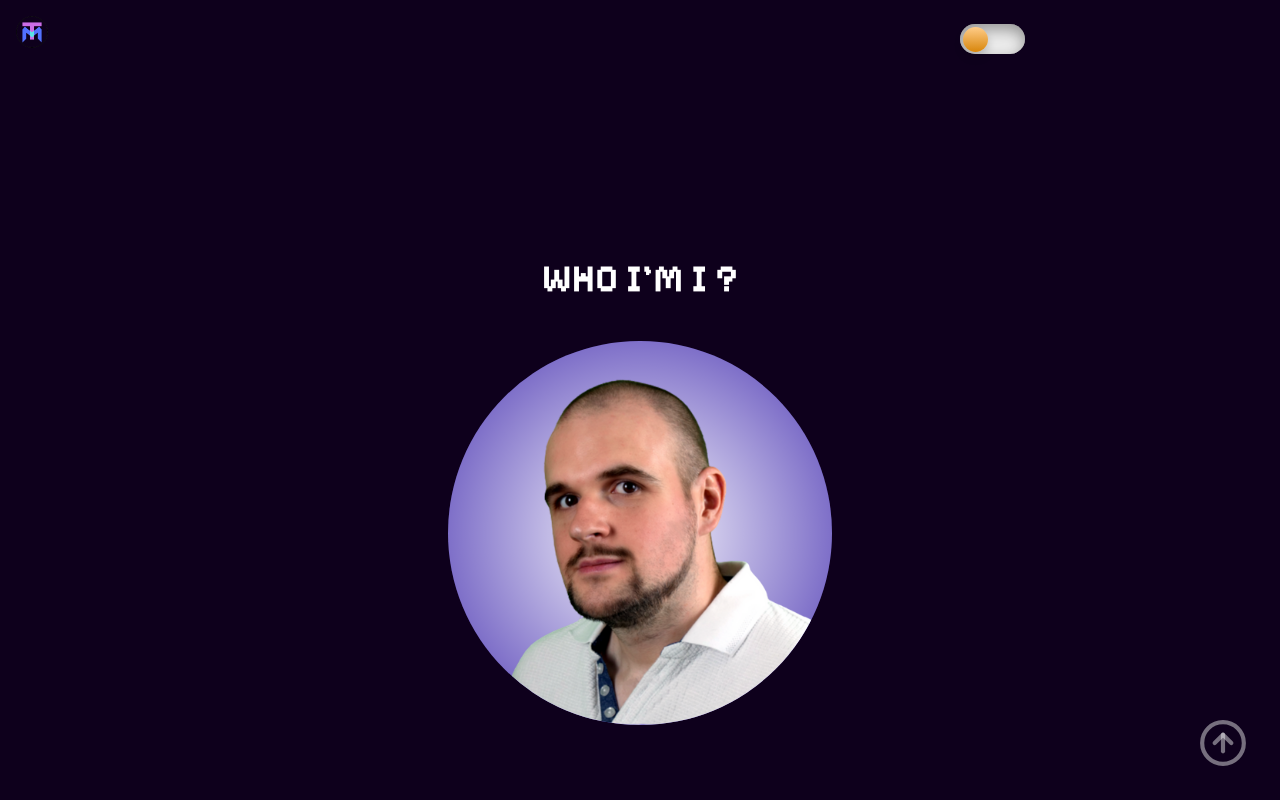
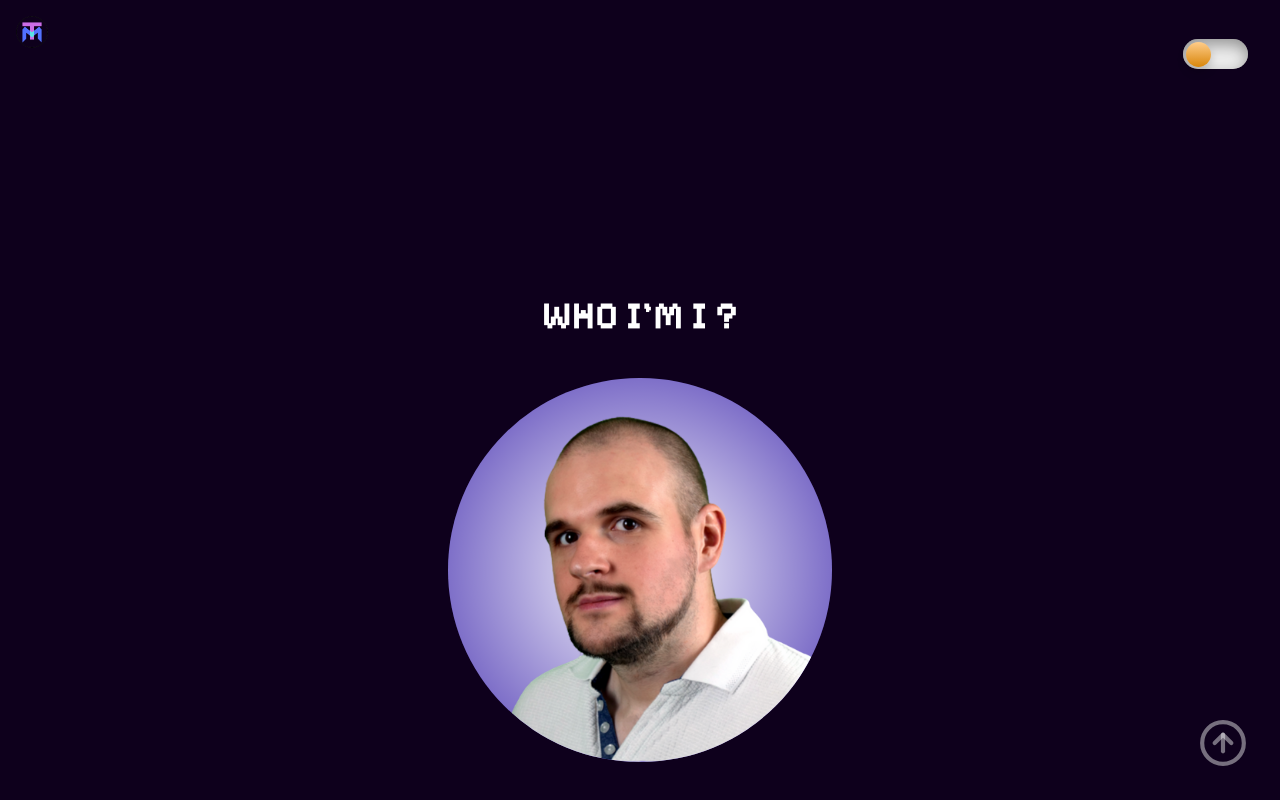
Before and after one commit to Thomas-Machinet/Portfolio, a React (Vite) app: page / in a window 1280 px wide. Shown: the top 800 px of the page. Built offline with nearby package versions, Linux system fonts and the light colour scheme; no server answers.

Commit message:
fix darkmode label

```diff
--- a/src/components/DarkMode/DarkMode.scss
+++ b/src/components/DarkMode/DarkMode.scss
@@ -5,8 +5,8 @@
 .dark_mode_label {
     width: 65px;
     height: 30px;
-    position: absolute;
-    top: 90%;
+    bottom: 47.5rem;
+    position: relative;
     display: block;
     background: #ebebeb;
     border-radius: 200px;
@@ -48,3 +48,10 @@
 .dark_mode_label:active:after {
     width: 30px;
 }
+
+@media screen and (min-width:756px) {
+    .dark_mode_label {
+        top: 0.6rem;
+        bottom: 0rem;
+    }
+}
--- a/src/components/Header/Header.scss
+++ b/src/components/Header/Header.scss
@@ -116,7 +116,7 @@
 
 @media screen and (min-width:756px) {
     .header__navbar {
-        padding: 0 25svw;
+        padding: 2rem;
 
         &-links {
             flex-direction: row;
```
